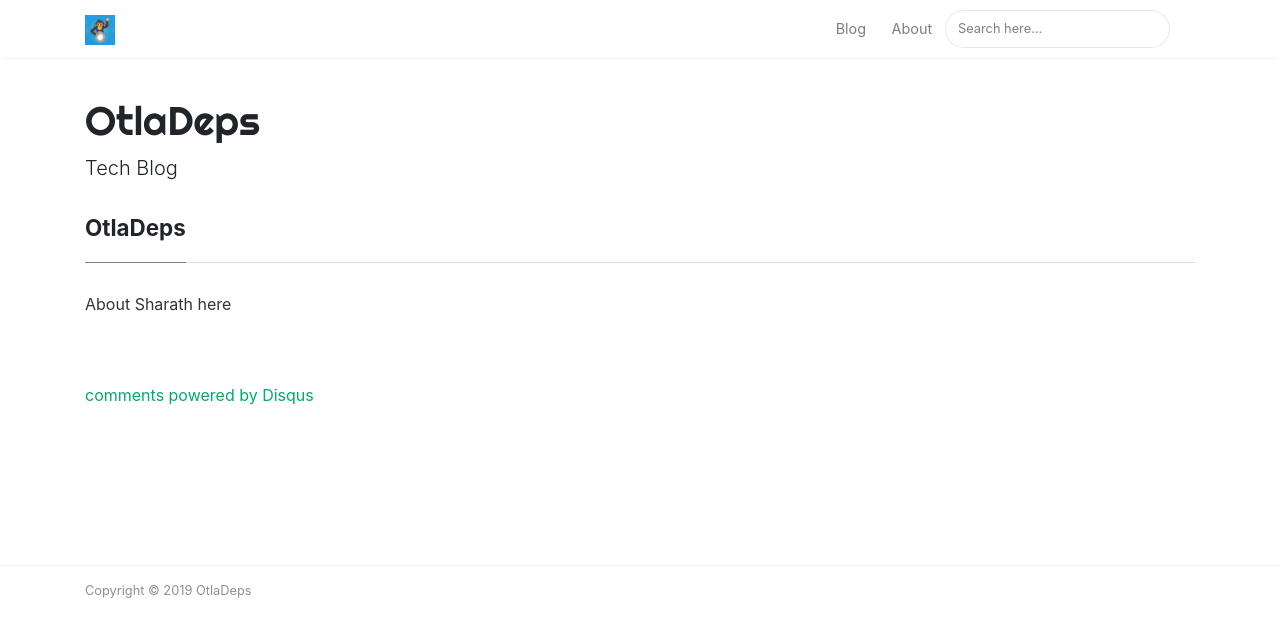
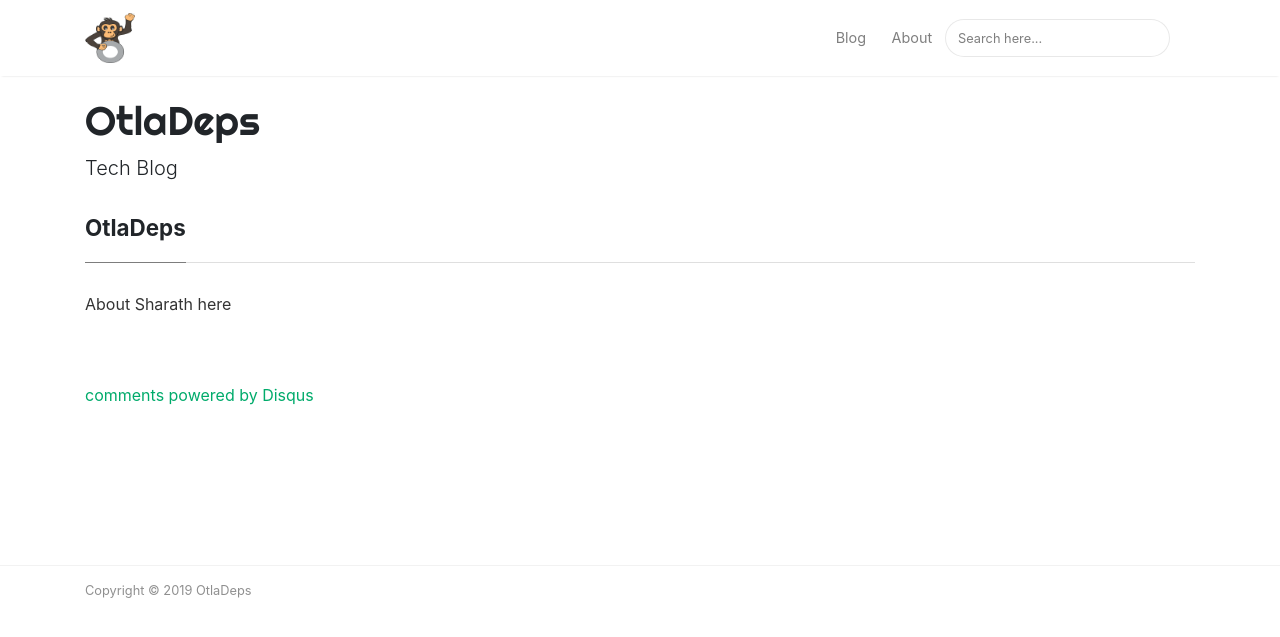
Before and after one commit to Sharathmk99/otladeps, a Jekyll site: the page built from _pages/about.md, in a window 1280 px wide. Shown: the top 637 px of the page. Built offline with Jekyll 4.4.1, drawn with Linux system fonts in a browser that asks for light colours; nearby versions of some CDN libraries; comment, search, counter and statistics services are not loaded.

Commit message:
updated logo

```diff
--- a/assets/css/screen.css
+++ b/assets/css/screen.css
@@ -300,7 +300,7 @@ span.post-read-more a:hover {
 }
 
 .mediumnavigation .navbar-brand img {
-    max-height: 30px;
+    max-height: 50px;
     margin-right: 5px;
 }
 
```
Also changed, not shown: assets/images/logo.png.
